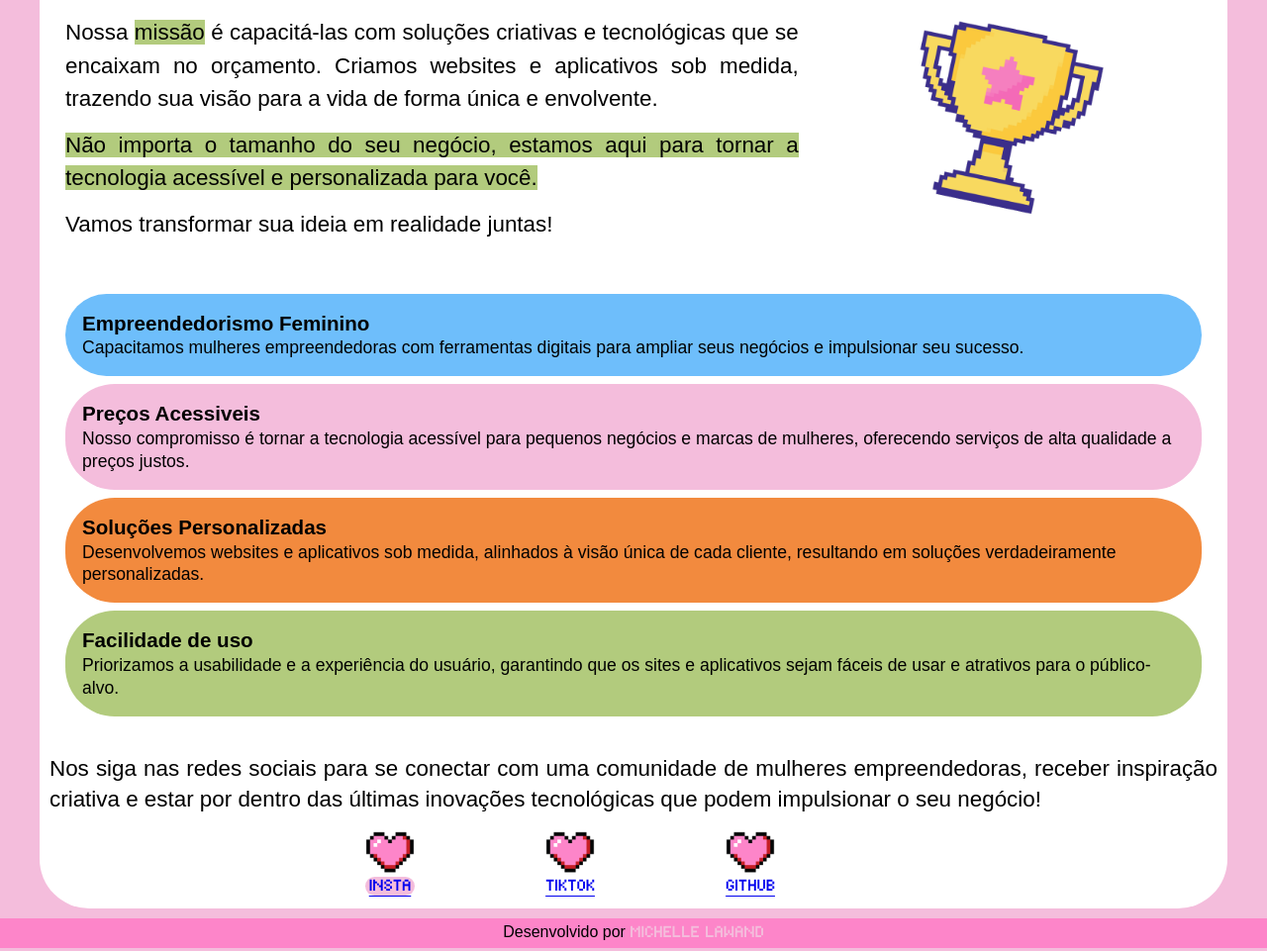
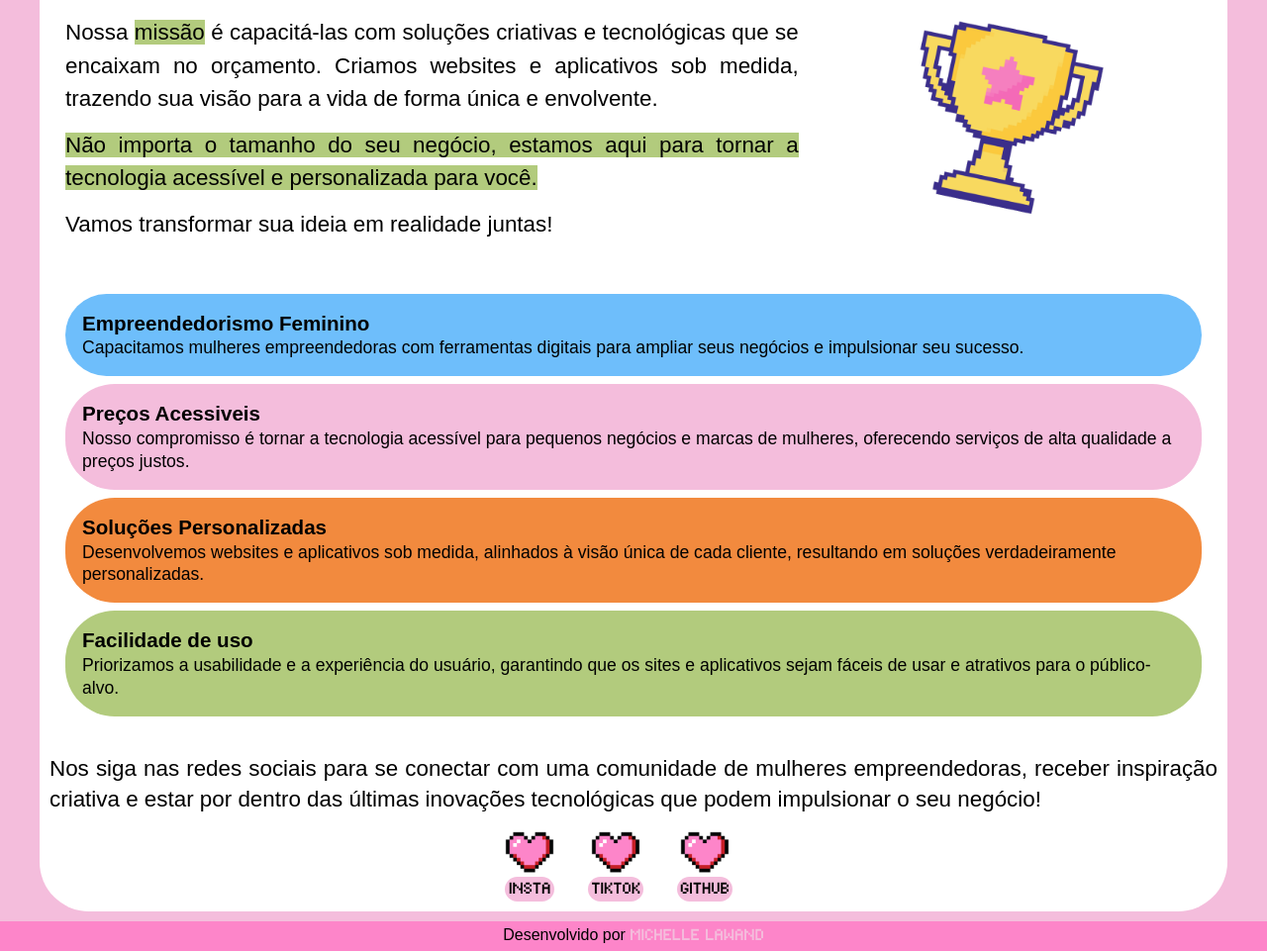
Before and after one commit to mikiLawand/site-pessoal, a plain HTML site: page index.html in a window 1280 px wide. Shown: the part 863-1824 px from the top of the page at 99% size. Drawn offline with Linux system fonts and the light colour scheme; a web font is replaced by a local one.

Commit message:
decoração dos links

```diff
--- a/estilo/style.css
+++ b/estilo/style.css
@@ -106,7 +106,7 @@ main{
 }
 
 #apresentacao {
-    width: 35vw;
+    width: 45vw;
 }
 
 #apresentacao h2 {
@@ -287,23 +287,28 @@ main{
 #links-redes ul {
     list-style-type: none;
     text-align: center;
+    justify-content: center;
     margin: 0;
     padding: 0;
 }
 
 #links-redes li {
     display: inline-block; /*deixando os icones lado a lado*/
-    margin-right: 10vw;
+    margin-right: 30px;
     text-align: center;
     font-family: var(--fonte-display);
     font-size: medium;
 }
 
+#links-redes  li a:link {
+    text-decoration: none;
+}
+
 #links-redes li p {
     background-color: var(--rosa-claro);
     border-radius: 15px;
-
-
+    color: black;
+    padding: 3px 3px;
 }
 
 #links-redes li img {
--- a/index.html
+++ b/index.html
@@ -87,8 +87,8 @@
             <div class="container" id="links-redes">
                 <ul>
                     <li><img src="imagens/icon-heart.png" alt="icone coração"><a href="#"><p>Insta</p></a></li>
-                    <li><img src="imagens/icon-heart.png" alt="icone coração"><a href="#">Tiktok</a></li>
-                    <li><img src="imagens/icon-heart.png" alt="icone coração"><a href="#">Github</a></li>
+                    <li><img src="imagens/icon-heart.png" alt="icone coração"><a href="#"><p>Tiktok</p></a></li>
+                    <li><img src="imagens/icon-heart.png" alt="icone coração"><a href="#"><p>Github</p></a></li>
                 </ul>
             </div>
 
```
